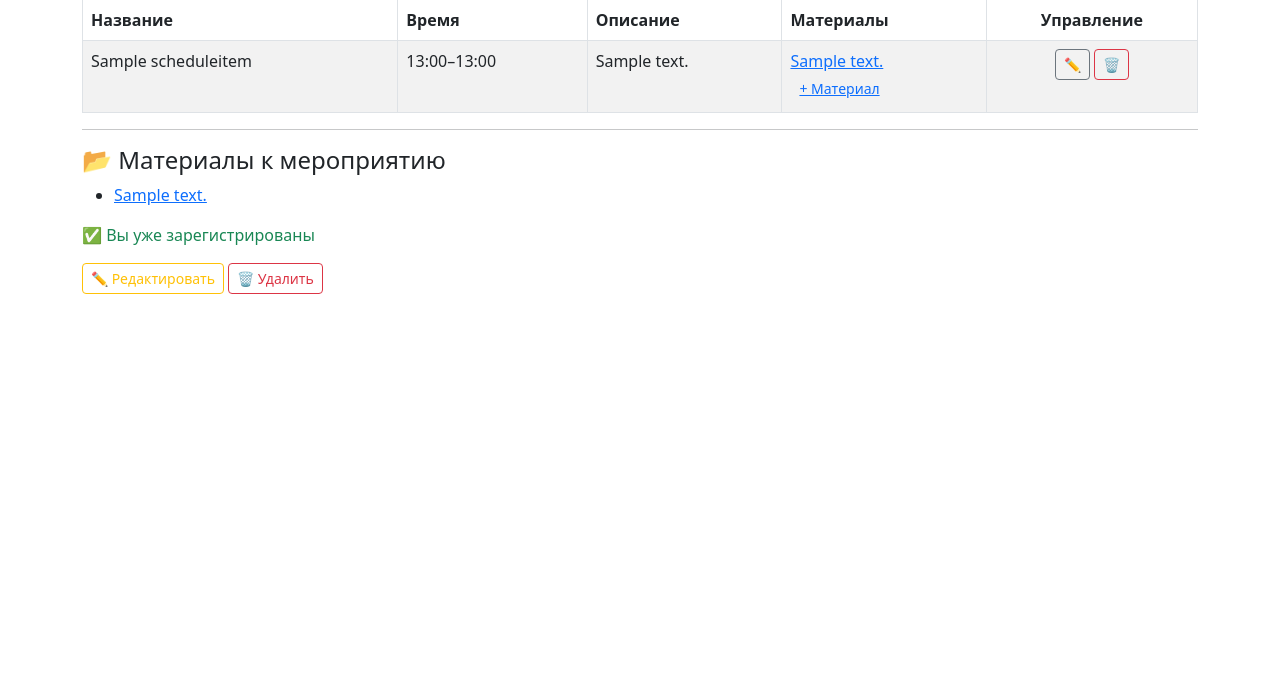
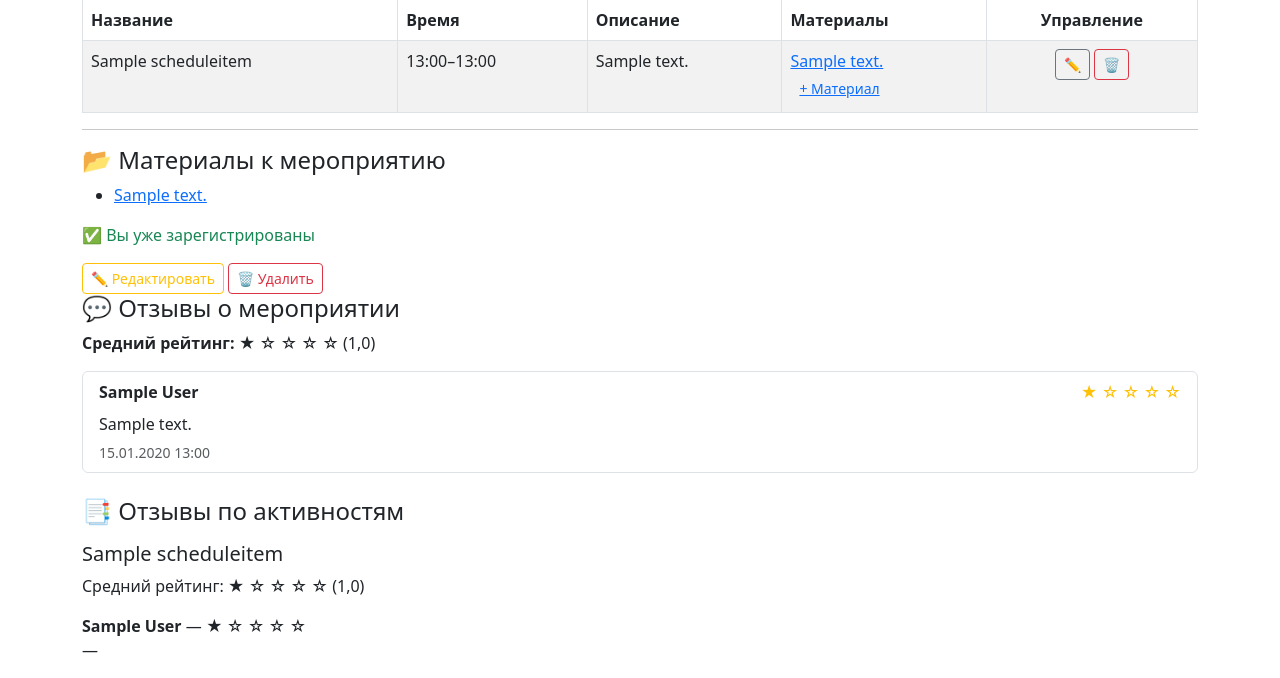
Before and after one commit to nsrodnyh/event_manager, a Django app: page /events/1/ in a window 1280 px wide. Shown: the part 884-1562 px from the top of the page. Before the commit the page ends 1178 px from the top, so only its background shows below. Run offline with Django 5.2, Linux system fonts and the light colour scheme; a user stored in the database is signed in; tables that the repository leaves empty hold one stand-in row (values such as "Sample post"); grey boxes marked "Sample" are stand-in pictures.

Commit message:
feat: добавил отображение отзывов на странице мероприятия для организатора

```diff
--- a/templates/event_detail.html
+++ b/templates/event_detail.html
@@ -6,9 +6,9 @@
 
     <div class="mb-3">
         <p><strong>Дата проведения:</strong> {{ event.date|date:"j E Y в H:i" }}</p>
-    <p><strong>Окончание:</strong>       {{ event.end_date|date:"j E Y в H:i" }}</p>
-    <p><strong>Описание:</strong>         {{ event.description|default:"(нет описания)" }}</p>
-    <p><strong>Место:</strong>            {{ event.location|default:"(не указано)" }}</p>
+        <p><strong>Окончание:</strong> {{ event.end_date|date:"j E Y в H:i" }}</p>
+        <p><strong>Описание:</strong> {{ event.description|default:"(нет описания)" }}</p>
+        <p><strong>Место:</strong> {{ event.location|default:"(не указано)" }}</p>
     </div>
 
     {% if event.cover %}
@@ -19,10 +19,12 @@
 
     {% if user.profile.role == 'organizer' and user == event.created_by %}
         <div class="mb-4">
-      <a href="{% url 'add_schedule_item' event.id %}"       class="btn btn-outline-primary btn-sm">➕ Добавить активность</a>
-      <a href="{% url 'add_material' event.id %}"            class="btn btn-outline-secondary btn-sm">📎 Добавить материалы</a>
-      <a href="{% url 'view_participants' event.id %}"       class="btn btn-outline-info btn-sm">👥 Участники</a>
-      <a href="{% url 'event_stats' event.id %}"             class="btn btn-outline-dark btn-sm">📊 Статистика</a>
+            <a href="{% url 'add_schedule_item' event.id %}" class="btn btn-outline-primary btn-sm">➕ Добавить
+                активность</a>
+            <a href="{% url 'add_material' event.id %}" class="btn btn-outline-secondary btn-sm">📎 Добавить
+                материалы</a>
+            <a href="{% url 'view_participants' event.id %}" class="btn btn-outline-info btn-sm">👥 Участники</a>
+            <a href="{% url 'event_stats' event.id %}" class="btn btn-outline-dark btn-sm">📊 Статистика</a>
         </div>
 
         <div class="mt-4">
@@ -77,14 +79,17 @@
                             <span class="text-muted">Нет материалов</span>
                         {% endfor %}
                         {% if user == event.created_by and user.profile.role == 'organizer' %}
-              <a href="{% url 'add_material_to_activity' event.id item.id %}" class="btn btn-link btn-sm">+ Материал</a>
+                            <a href="{% url 'add_material_to_activity' event.id item.id %}" class="btn btn-link btn-sm">+
+                                Материал</a>
                         {% endif %}
                     </td>
 
                     {% if user == event.created_by and user.profile.role == 'organizer' %}
                         <td class="text-center">
-            <a href="{% url 'edit_schedule_item' item.id %}"   class="btn btn-outline-secondary btn-sm" title="Редактировать">✏️</a>
-            <a href="{% url 'delete_schedule_item' item.id %}" class="btn btn-outline-danger btn-sm"    title="Удалить"
+                            <a href="{% url 'edit_schedule_item' item.id %}" class="btn btn-outline-secondary btn-sm"
+                               title="Редактировать">✏️</a>
+                            <a href="{% url 'delete_schedule_item' item.id %}" class="btn btn-outline-danger btn-sm"
+                               title="Удалить"
                                onclick="return confirm('Удалить активность «{{ item.title }}»?');">🗑️</a>
                         </td>
                     {% endif %}
@@ -115,12 +120,87 @@
         <p class="text-success">✅ Вы уже зарегистрированы</p>
     {% endif %}
 
-<a href="{% url 'edit_event' event.id %}"   class="btn btn-outline-warning btn-sm">✏️ Редактировать</a>
+    <a href="{% url 'edit_event' event.id %}" class="btn btn-outline-warning btn-sm">✏️ Редактировать</a>
     <a href="{% url 'delete_event' event.id %}" class="btn btn-outline-danger  btn-sm">🗑️ Удалить</a>
 
     {% timezone "Europe/Moscow" %}
         {% now "Y-m-d H:i:s" as now_msk %}
     {% endtimezone %}
+
+    <h4>💬 Отзывы о мероприятии</h4>
+
+    {% if feedback_event %}
+        <p>
+            <strong>Средний рейтинг:</strong>
+            {% with avg=avg_event_rating|default:0 %}
+                {% with rounded=avg|floatformat:0 %}
+                    {% for _ in "12345"|make_list %}
+                        {% if forloop.counter <= rounded|add:"0" %}★{% else %}☆{% endif %}
+                    {% endfor %}
+                    ({{ avg|floatformat:1 }})
+                {% endwith %}
+            {% endwith %}
+        </p>
+
+        <div class="list-group mb-4">
+            {% for fb in feedback_event %}
+                <div class="list-group-item">
+                    <div class="d-flex justify-content-between align-items-center">
+                        <strong>{{ fb.registration.full_name }}</strong>
+                        <span class="text-warning">
+                  {% for _ in "12345"|make_list %}
+                      {% if forloop.counter <= fb.rating %}★{% else %}☆{% endif %}
+                  {% endfor %}
+              </span>
+                    </div>
+
+                    {#  ↓  вот эта строка добавляет реальный текст отзыва ↓  #}
+                    <p class="mb-1 mt-2">{{ fb.text|default:"—"|linebreaksbr }}</p>
+
+                    <small class="text-muted">{{ fb.created_at|localtime|date:"d.m.Y H:i" }}</small>
+                </div>
+            {% endfor %}
+        </div>
+    {% else %}
+        <p class="text-muted">Пока нет отзывов.</p>
+    {% endif %}
+
+    {% if feedback_by_activity %}
+        <h4>📑 Отзывы по активностям</h4>
+
+        {% for fb_data in feedback_by_activity.values %}
+            <h5 class="mt-3">{{ fb_data.activity.title }}</h5>
+
+            {% if fb_data.feedbacks %}
+                <p>
+                    Средний рейтинг:
+                    {% with avg=fb_data.avg_rating|default:0 %}
+                        {% with rounded=avg|floatformat:0 %}
+                            {% for _ in "12345"|make_list %}
+                                {% if forloop.counter <= rounded|add:"0" %}★{% else %}☆{% endif %}
+                            {% endfor %}
+                            ({{ avg|floatformat:1 }})
+                        {% endwith %}
+                    {% endwith %}
+                </p>
+
+                <ul class="list-unstyled">
+                    {% for fb in fb_data.feedbacks %}
+                        <li class="mb-2">
+                            <strong>{{ fb.registration.full_name }}</strong> —
+                            {% for _ in "12345"|make_list %}
+                                {% if forloop.counter <= fb.rating %}★{% else %}☆{% endif %}
+                            {% endfor %}
+                            <br>
+                            {{ fb.comment|default:"—"|linebreaksbr }} {# ← вывод текста #}
+                        </li>
+                    {% endfor %}
+                </ul>
+            {% else %}
+                <p class="text-muted">Нет отзывов.</p>
+            {% endif %}
+        {% endfor %}
+    {% endif %}
 
     {% if is_registered and user.profile.role != 'organizer' %}
         {% if event.end_date|localtime <= now_msk|date:"Y-m-d H:i:s" %}
```
Lines whose indentation alone changed are shown as unchanged.
